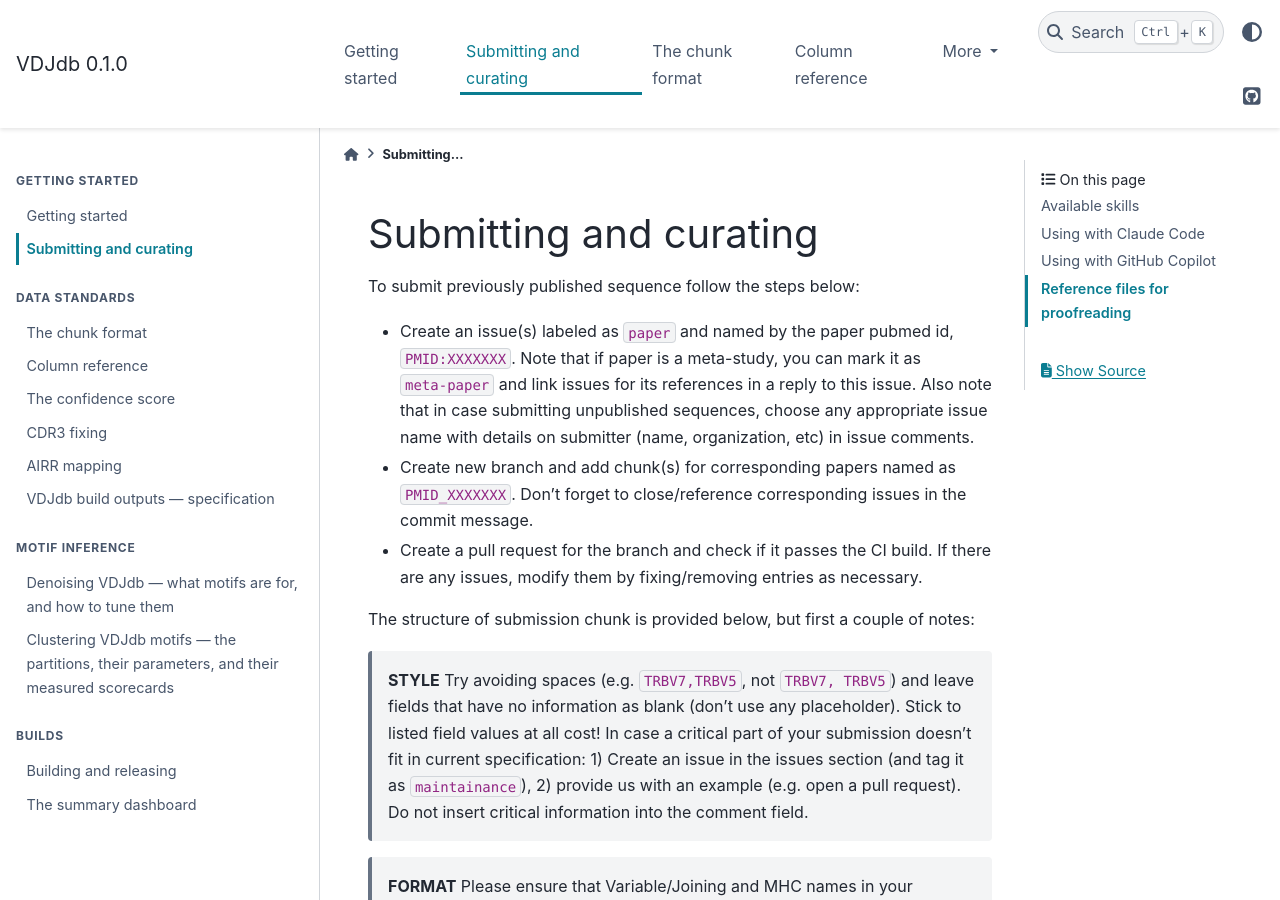
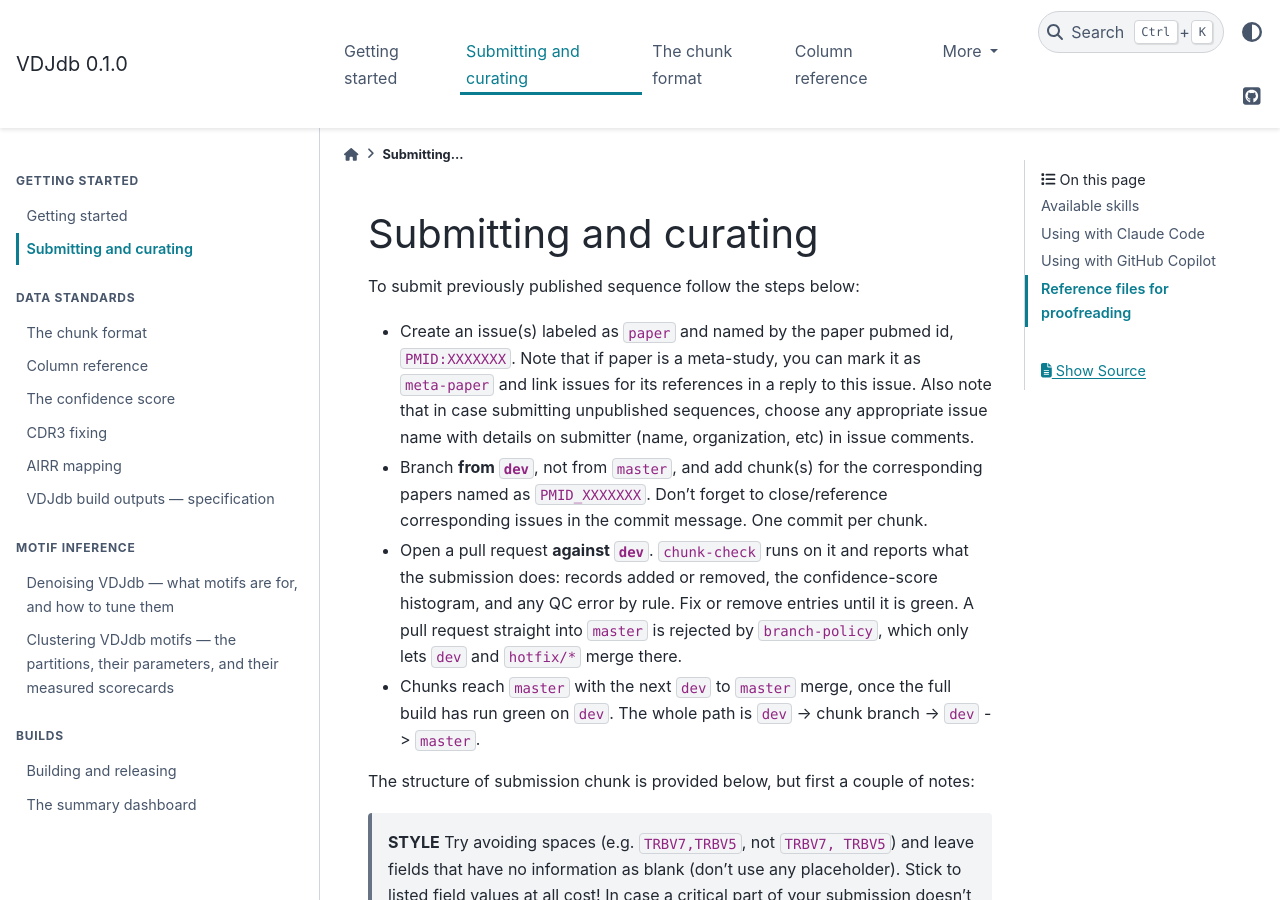
Before and after one commit to antigenomics/vdjdb-db, a Sphinx documentation site: the page built from docs/submission.md, in a window 1280 px wide and 900 px high. Built offline with Sphinx 7.4.7 and the PyData theme 0.15.4, drawn with Linux system fonts in a browser that asks for light colours.

Commit message:
Report a chunk submission on its pull request
chunk-check declared `pull-requests: write` and never used it, so a bad
chunk meant opening the job log or downloading an artifact. It now posts
one comment, updated in place on every push: the chunk files changed with
their row counts, and every QC finding grouped by rule with the first
example. Verified by running the step against synthetic findings.

Also writes down where a chunk branch comes from and goes:
dev -> chunk branch -> dev -> master. Branching a chunk off master is
rejected by branch-policy, and the submission guide said only "create new
branch".

Co-Authored-By: Claude Opus 5 <noreply@anthropic.com>

```diff
--- a/docs/submission.md
+++ b/docs/submission.md
@@ -5,9 +5,11 @@ To submit previously published sequence follow the steps below:
 
 * Create an issue(s) labeled as ``paper`` and named by the paper pubmed id, ``PMID:XXXXXXX``. Note that if paper is a meta-study, you can mark it as ``meta-paper`` and link issues for its references in a reply to this issue. Also note that in case submitting unpublished sequences, choose any appropriate issue name with details on submitter (name, organization, etc) in issue comments.
 
-* Create new branch and add chunk(s) for corresponding papers named as ``PMID_XXXXXXX``. Don't forget to close/reference corresponding issues in the commit message.
+* Branch **from `dev`**, not from `master`, and add chunk(s) for the corresponding papers named as ``PMID_XXXXXXX``. Don't forget to close/reference corresponding issues in the commit message. One commit per chunk.
 
-* Create a pull request for the branch and check if it passes the CI build. If there are any issues, modify them by fixing/removing entries as necessary.
+* Open a pull request **against `dev`**. `chunk-check` runs on it and reports what the submission does: records added or removed, the confidence-score histogram, and any QC error by rule. Fix or remove entries until it is green. A pull request straight into `master` is rejected by `branch-policy`, which only lets `dev` and `hotfix/*` merge there.
+
+* Chunks reach `master` with the next `dev` to `master` merge, once the full build has run green on `dev`. The whole path is `dev` -> chunk branch -> `dev` -> `master`.
 
 The structure of submission chunk is provided below, but first a couple of notes:
 
```
Also changed, not shown: 1 other file.
